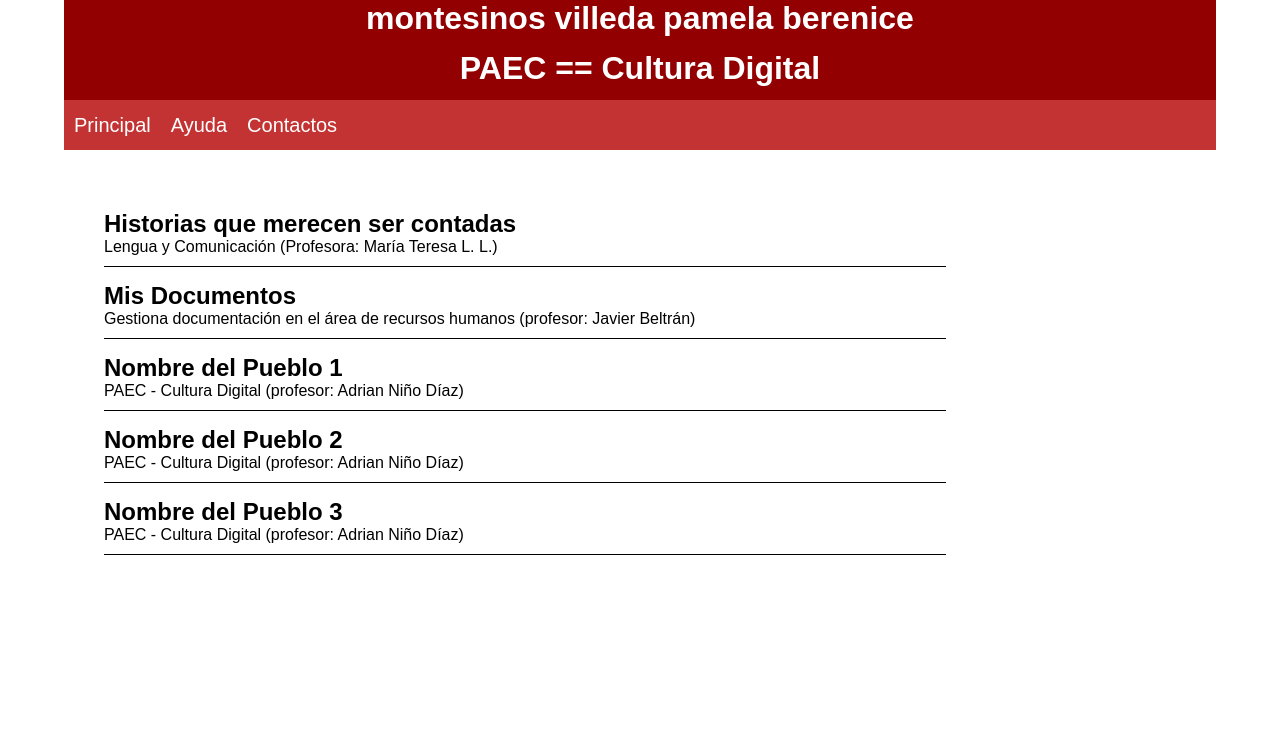
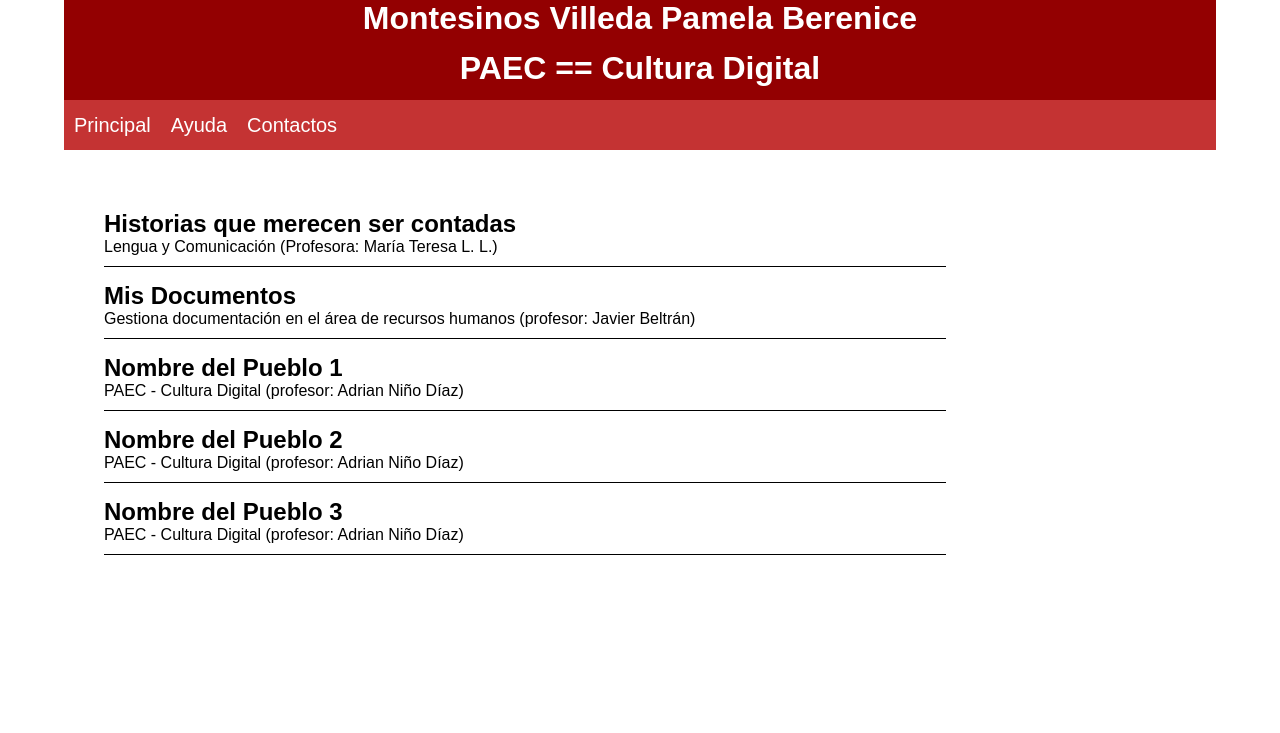
Before and after one commit to pamelaberenice/pamela-, a plain HTML site: page index.html in a window 1280 px wide. Shown: the top 733 px of the page. Drawn offline with Linux system fonts and the light colour scheme.

Commit message:
Update index.html

```diff
--- a/index.html
+++ b/index.html
@@ -8,7 +8,7 @@
   <body>
       <div id="container">
           <header>
-           <h1> montesinos villeda pamela berenice </h1>
+           <h1> Montesinos Villeda Pamela Berenice </h1>
            <h1> PAEC  ==  Cultura Digital</h1>
 
           </header>
```
